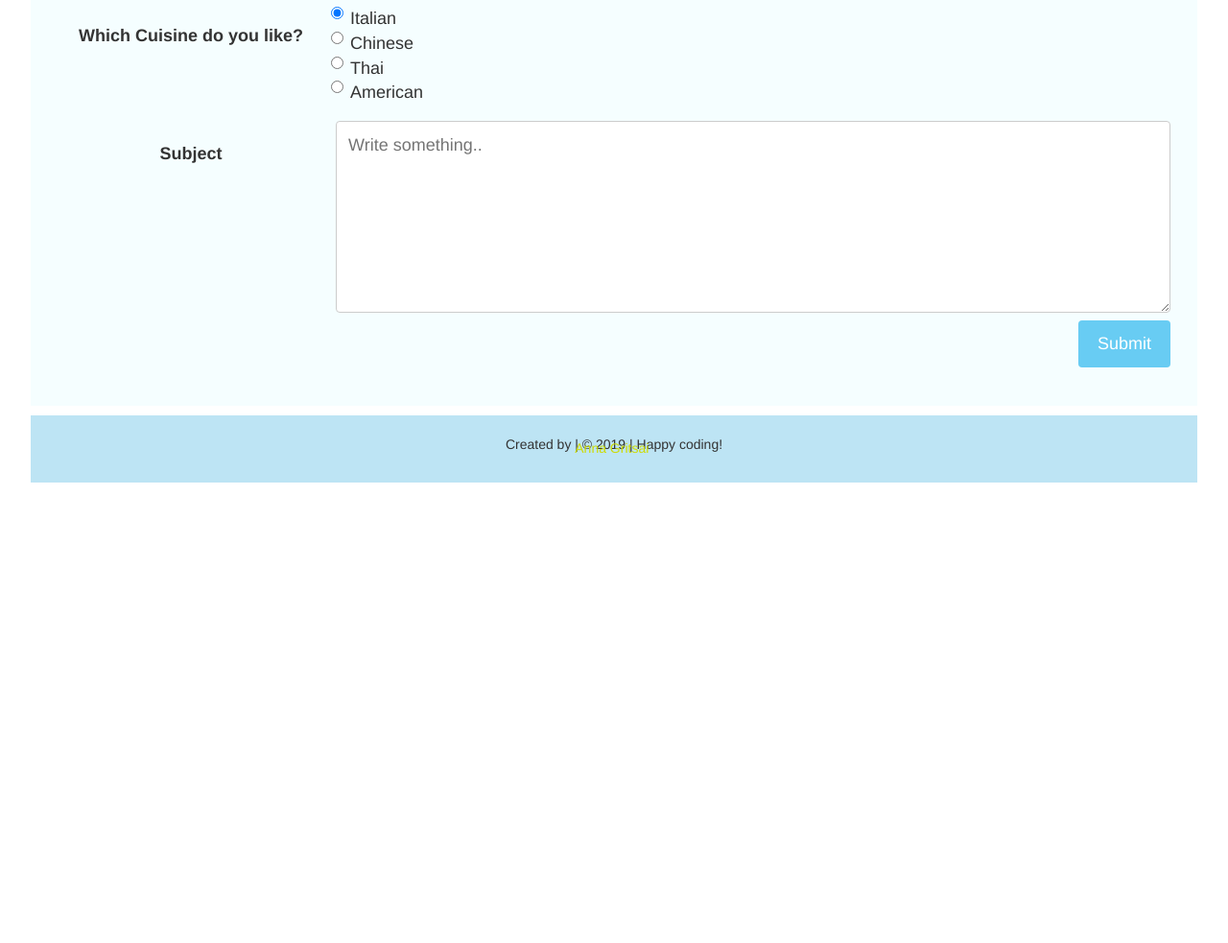
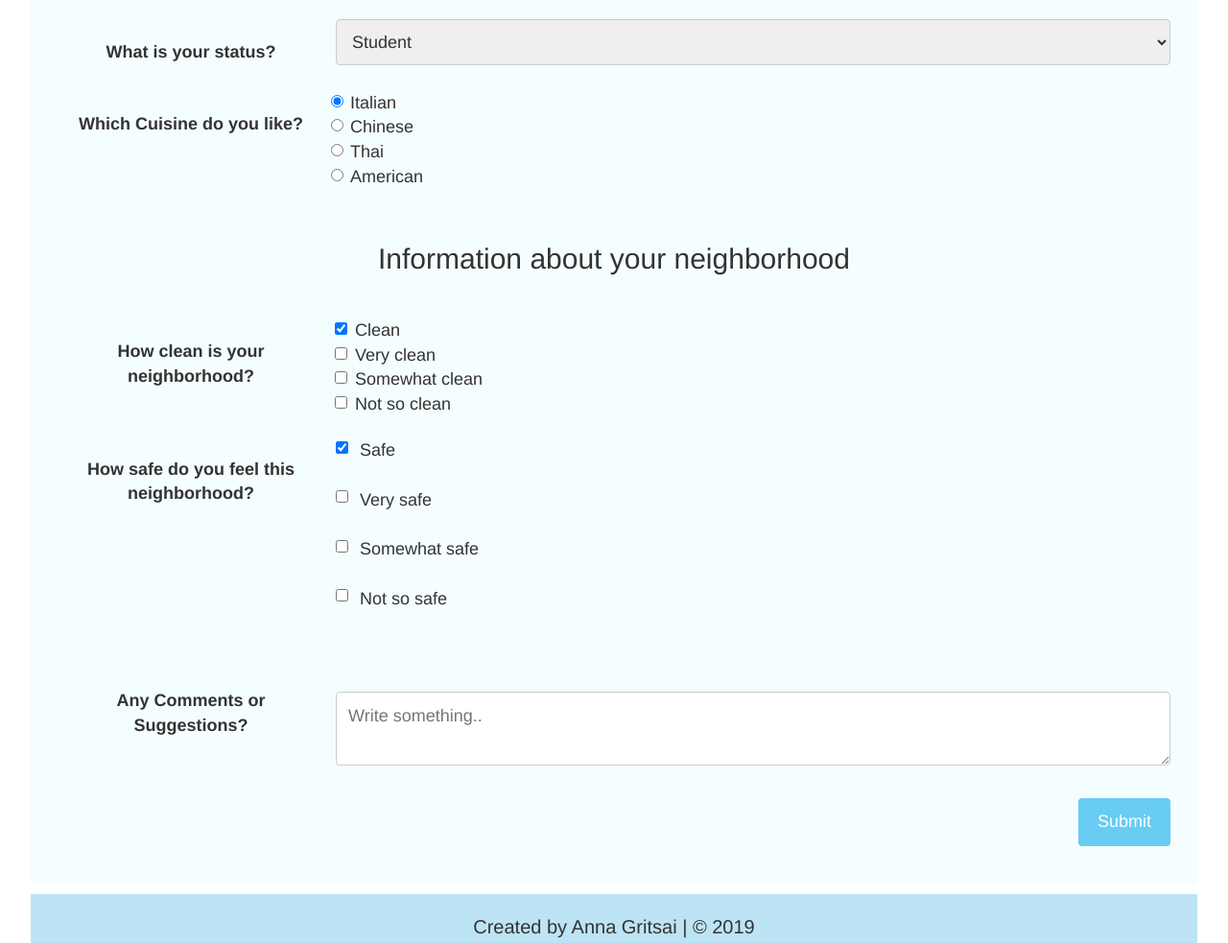
Before and after one commit to anngri-com/FreeCodeCampSurvey-Form, a plain HTML site: page index.html in a window 1280 px wide. Shown: the part 511-1494 px from the top of the page at 96% size. Before the commit the page ends 1024 px from the top, so only its background shows below. Drawn offline with nearby package versions, Linux system fonts and the light colour scheme.

Commit message:
survey html and css

```diff
--- a/css/styles.css
+++ b/css/styles.css
@@ -2,6 +2,10 @@
   grid-area: header;
   font-size: 30px;
   background-color: #bde4f4;
+}
+
+p {
+  font-size: 20px;
 }
 .item2 {
   grid-area: left;
@@ -51,7 +55,7 @@ label {
   display: inline-block;
 }
 
-input[type=submit] {
+button {
   background-color: #68ccf3;;
   color: white;
   padding: 12px 20px;
@@ -61,7 +65,7 @@ input[type=submit] {
   float: right;
 }
 
-input[type=submit]:hover {
+button:hover {
   background-color: #1ea7dd;;
 }
 
@@ -88,11 +92,46 @@ input[type=submit]:hover {
   margin-top: 10px;
 }
 
-input[type="radio"]{
-  float: left;
+span#radio {
+  position:absolute;
 }
 
-span{
-  margin-top: 4px;
+.checkbox {
+  float: left;
+  width: 38px;
+}
+
+span#checkbox {
+  width: 150px;
   position:absolute;
+  float: left;
+  margin-left: 20px;
+  display: flex;
+  align-items: center;
 }
+
+input[type=checkbox]{
+  flex: none;
+}
+
+.safety-class {
+  float: left;
+  width: 10px;
+  margin-top: 10px;
+}
+
+span#safety {
+  width: 150px;
+  position:absolute;
+  float: left;
+  margin-top: -23px;
+  margin-left: 25px;
+  display: flex;
+  align-items: center;
+}
+
+.comments {
+  float: left;
+  width: 75%;
+  margin-top: 35px;
+}
--- a/index.html
+++ b/index.html
@@ -11,16 +11,17 @@
   <div class="grid-container">
     <div class="item1">
       <h1 id="title">Survey Form</h1>
+      <p id="description">Let us know what kind of restaurant would like to have in your neighborhood</p>
     </div>
     <div class="item2">
     </div>
     <div class="item3">
-      <p id="description">Let us know if you would love to have a new restaurant in your neighborhood</p>
+      <h2>Information about yourself</h2>
       <div class="container">
           <form action="" id="survey-form">
           <div class="row">
             <div class="col-25">
-              <label for="name">Your Name</label>
+              <label for="name" id="name-label">Your Name</label>
             </div>
             <div class="col-75">
               <input type="text" id="name" name="name" placeholder="Your name..">
@@ -28,7 +29,7 @@
           </div>
           <div class="row">
             <div class="col-25">
-              <label for="email">Email</label>
+              <label for="email" id="email-label">Email</label>
             </div>
             <div class="col-75">
               <input type="text" id="email" name="email" placeholder="Your email">
@@ -36,18 +37,19 @@
           </div>
           <div class="row">
               <div class="col-25">
-                <label for="age">Your Age</label>
+                <label for="age" id="number-label">Your Age</label>
               </div>
               <div class="col-75">
-                <input type="text" id="age" name="age" placeholder="Age">
+                <input type="text" id="number" name="age" placeholder="Age">
               </div>
             </div>
+            <br>
           <div class="row">
             <div class="col-25">
               <label for="status">What is your status?</label>
             </div>
             <div class="col-75">
-              <select id="status" name="status">
+              <select id="dropdown" name="status">
                 <option value="student">Student</option>
                 <option value="employed">Employed</option>
                 <option value="unemployed">Unemployed</option>
@@ -60,32 +62,56 @@
               <label for="status">Which Cuisine do you like?</label>
             </div>
             <div class="radio">
-              <input id="cuisine" type="radio" name="foodtype" value="italian" checked><span>Italian</span><br>
-              <input id="cuisine" type="radio" name="foodtype" value="chinese"><span>Chinese</span><br>
-              <input id="cuisine" type="radio" name="foodtype" value="thai"><span>Thai</span><br>
-              <input id="cuisine" type="radio" name="foodtype" value="american"><span>American</span><br>
+              <input id="cuisine" type="radio" name="foodtype" value="italian" checked><span id="radio">Italian</span><br>
+              <input id="cuisine" type="radio" name="foodtype" value="chinese"><span id="radio">Chinese</span><br>
+              <input id="cuisine" type="radio" name="foodtype" value="thai"><span id="radio">Thai</span><br>
+              <input id="cuisine" type="radio" name="foodtype" value="american"><span id="radio">American</span><br>
             </div>
           </div>
-
-
-
+          <br>
+          <h2>Information about your neighborhood</h2>
+          <br>
           <div class="row">
             <div class="col-25">
-              <label for="subject">Subject</label>
+              <label for="status">How clean is your neighborhood?</label>
             </div>
-            <div class="col-75">
-              <textarea id="subject" name="subject" placeholder="Write something.." style="height:200px"></textarea>
+            <div class="checkbox">
+              <input id="neighbor" type="checkbox" name="neighbor" value="clean" checked><span id="checkbox">Clean</span><br>
+              <input id="neighbor" type="checkbox" name="neighbor" value="veryclean"><span id="checkbox">Very clean</span><br>
+              <input id="neighbor" type="checkbox" name="neighbor" value="some"><span id="checkbox">Somewhat clean</span><br>
+              <input id="neighbor" type="checkbox" name="neighbor" value="notso"><span id="checkbox">Not so clean</span><br>
             </div>
           </div>
           <div class="row">
-            <input type="submit" value="Submit">
+            <div class="col-25">
+              <label for="status">How safe do you feel this neighborhood?</label>
+            </div>
+            <div class="safety-class">
+              <input id="safe" type="checkbox" name="safety" value="safe" checked><span id="safety">Safe</span><br>
+              <input id="safe" type="checkbox" name="safety" value="verysafe"><span id="safety">Very safe</span><br>
+              <input id="safe" type="checkbox" name="safety" value="some"><span id="safety">Somewhat safe</span><br>
+              <input id="safe" type="checkbox" name="safety" value="notso"><span id="safety">Not so safe</span><br>
+            </div>
+          </div>
+          <br>
+          <div class="row">
+            <div class="col-25">
+              <label for="subject">Any Comments or Suggestions?</label>
+            </div>
+            <div class="comments">
+              <textarea id="subject" name="subject" placeholder="Write something.."></textarea>
+            </div>
+          </div>
+          <br>
+          <div class="row">
+            <button type="submit" form="form1" value="Submit" id="submit">Submit</button>
           </div>
           </form>
         </div>
     </div>
     <div class="item4">
     </div>
-    <div class="item5"><p>Created by <span style="color: rgb(205, 219, 4)">Anna Gritsai</span> | &copy; 2019 | Happy coding!</p>
+    <div class="item5"><p id="footer">Created by Anna Gritsai | &copy; 2019 </p>
     </div>
   </div>
 </body>
```
